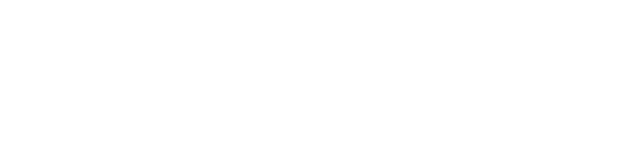
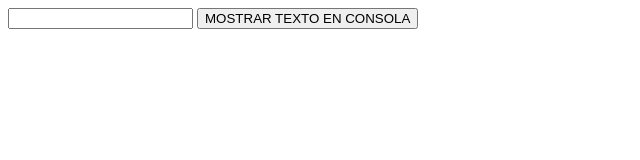
Before and after one commit to ernestopb/clase_04_aplicaciones_moviles, a plain HTML site: page index.html in a window 1280 px wide. Shown: the whole page, without its empty margins (0-640 px from the left). Drawn offline with nearby package versions, Linux system fonts and the light colour scheme.

Commit message:
feat: add email input

```diff
--- a/index.html
+++ b/index.html
@@ -12,7 +12,8 @@
 <body>
 
   <div id="app">
-
+    <input v-on:keyup.enter="enviar" v-model="email">
+    <button v-on:click="mostrarTextoEnConsola">MOSTRAR TEXTO EN CONSOLA</button>
   </div>
 
 
```
